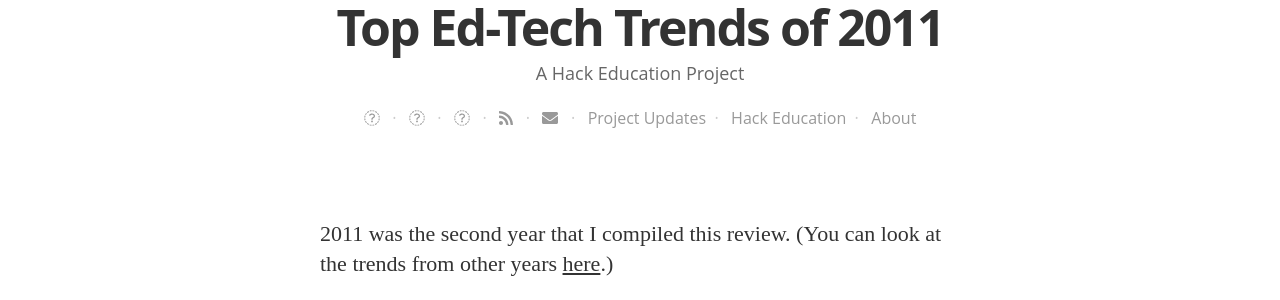
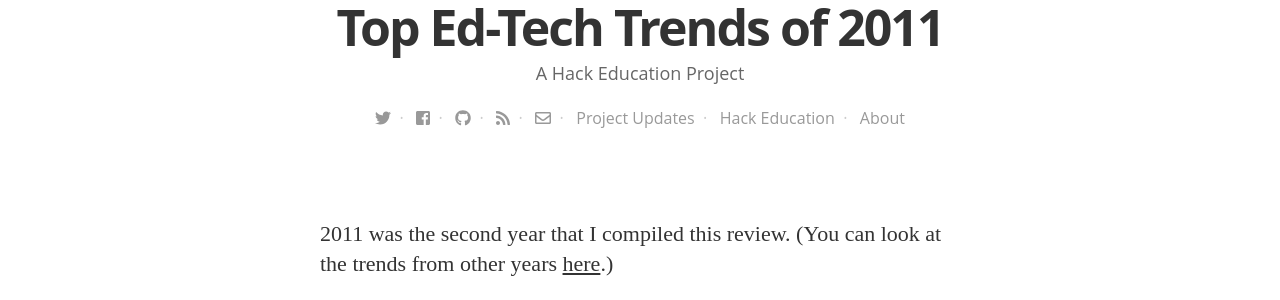
Before and after one commit to HackEducation/2011trends, a Jekyll site: the page built from index.html, in a window 1280 px wide. Shown: the part 532-832 px from the top of the page. Built offline with Jekyll 4.4.1, drawn with Linux system fonts in a browser that asks for light colours; nearby versions of some CDN libraries; some web fonts are replaced.

Commit message:
update nav

```diff
--- a/_layouts/default.html
+++ b/_layouts/default.html
@@ -27,19 +27,15 @@
 		    <h1 class="blog-title">{{ site.title }}</h1>
 		    <h2 class="blog-description">{{ site.description }}</h2>
 		    <div class="custom-links">
-		      {% for social in site.social %}
-		        {% if social.url %}
-		            <a class="icon-{{ social.icon }}" href="{{ social.url }}">
-		              <i class="fa fa-{{ social.icon }}"></i>
-		            </a>
-		            &nbsp;&nbsp;·&nbsp;&nbsp;
-		        {% endif %}
-		      {% endfor %}
 
-		      <!--edit your nav here-->
-		      <a href="/blog/">Project Updates</a>&nbsp;&nbsp;·&nbsp;&nbsp;
-		      <a href="http://hackeducation.com">Hack Education</a>&nbsp;&nbsp;·&nbsp;&nbsp;
-		      <a href="http://audreywatters.com">About</a>
+		    	<a class="icon-twitter" href="http://twitter.com/hackeducation"><i class="fab fa-twitter"></i></a>&nbsp;&nbsp;·&nbsp;&nbsp;
+		    	<a class="icon-facebook" href="https://facebook.com/history.future.education"><i class="fab fa-facebook-square"></i></a>&nbsp;&nbsp;·&nbsp;&nbsp;
+		    	<a class="icon-github" href="https://github.com/hackeducation/2011trends"><i class="fab fa-github"></i></a>&nbsp;&nbsp;·&nbsp;&nbsp;
+ 		    	<a class="icon-rss" href="http://2011trends.hackeducation.com/feed.xml"><i class="fas fa-rss"></i></a>&nbsp;&nbsp;·&nbsp;&nbsp;
+		      	<a class="icon-email" href="mailto:mail@audreywatters.com"><i class="far fa-envelope"></i></a>&nbsp;&nbsp;·&nbsp;&nbsp;
+		      	<a href="/blog/">Project Updates</a>&nbsp;&nbsp;·&nbsp;&nbsp;
+		      	<a href="http://hackeducation.com">Hack Education</a>&nbsp;&nbsp;·&nbsp;&nbsp;
+		      	<a href="http://audreywatters.com">About</a>
 		      <!--edit your nav here-->
 
 		    </div>
--- a/_layouts/post.html
+++ b/_layouts/post.html
@@ -56,7 +56,7 @@
               {% if social.share_url != null %}
                 <a class="icon-{{ social.icon }}" href="{{ social.share_url }}{{ social.share_title }}{{page.title | cgi_escape}}{{ social.share_link }}{{post.sourceurl}}"
                   onclick="window.open(this.href, '{{ social.icon }}-share', 'width=550,height=255');return false;">
-                <i class="fa fa-{{ social.icon }}"></i><span class="hidden">{{ social.icon }}</span>
+                <i class="fab fa-{{ social.icon }}"></i><span class="hidden">{{ social.icon }}</span>
                 </a>
               {% endif %}
             {% endfor %}
```
